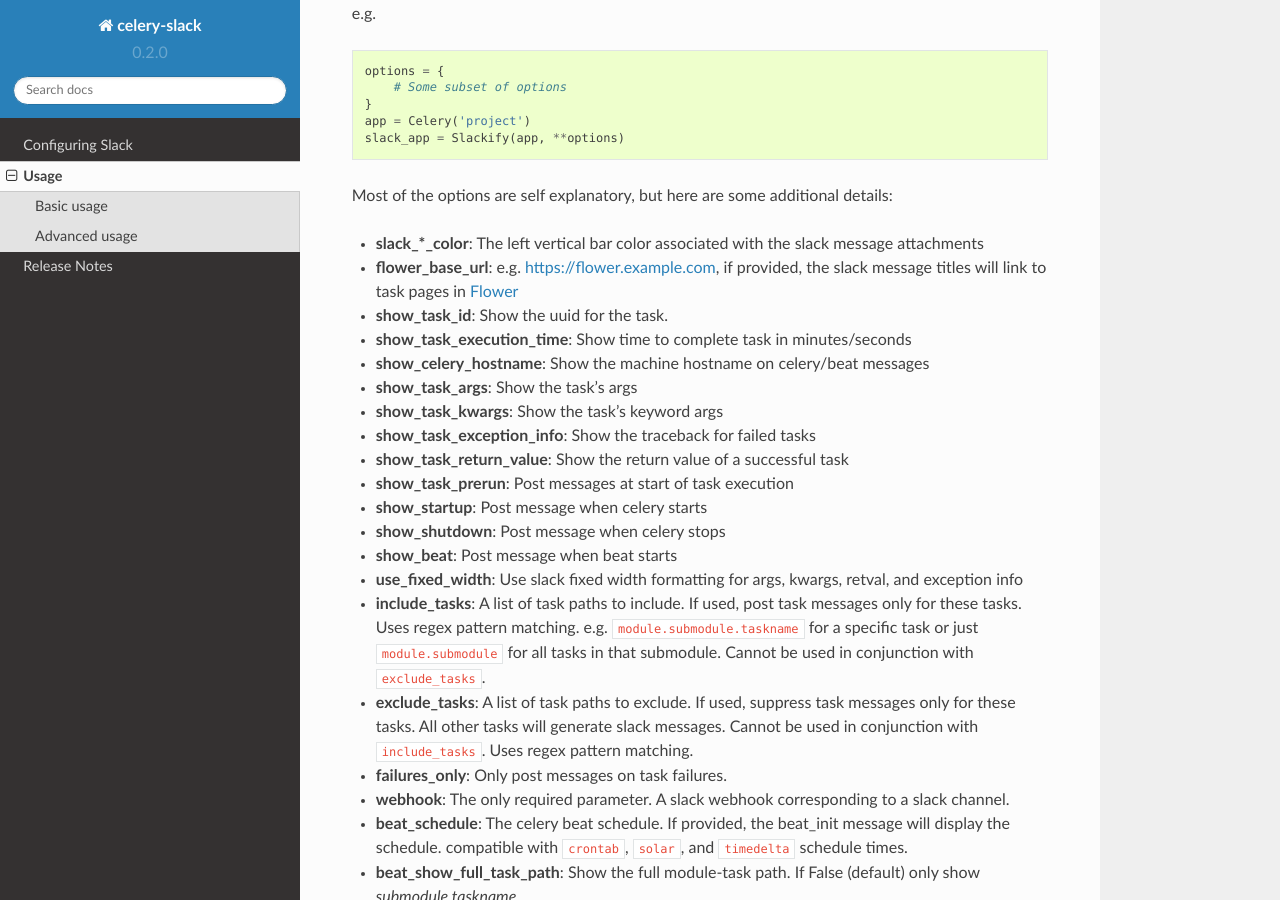
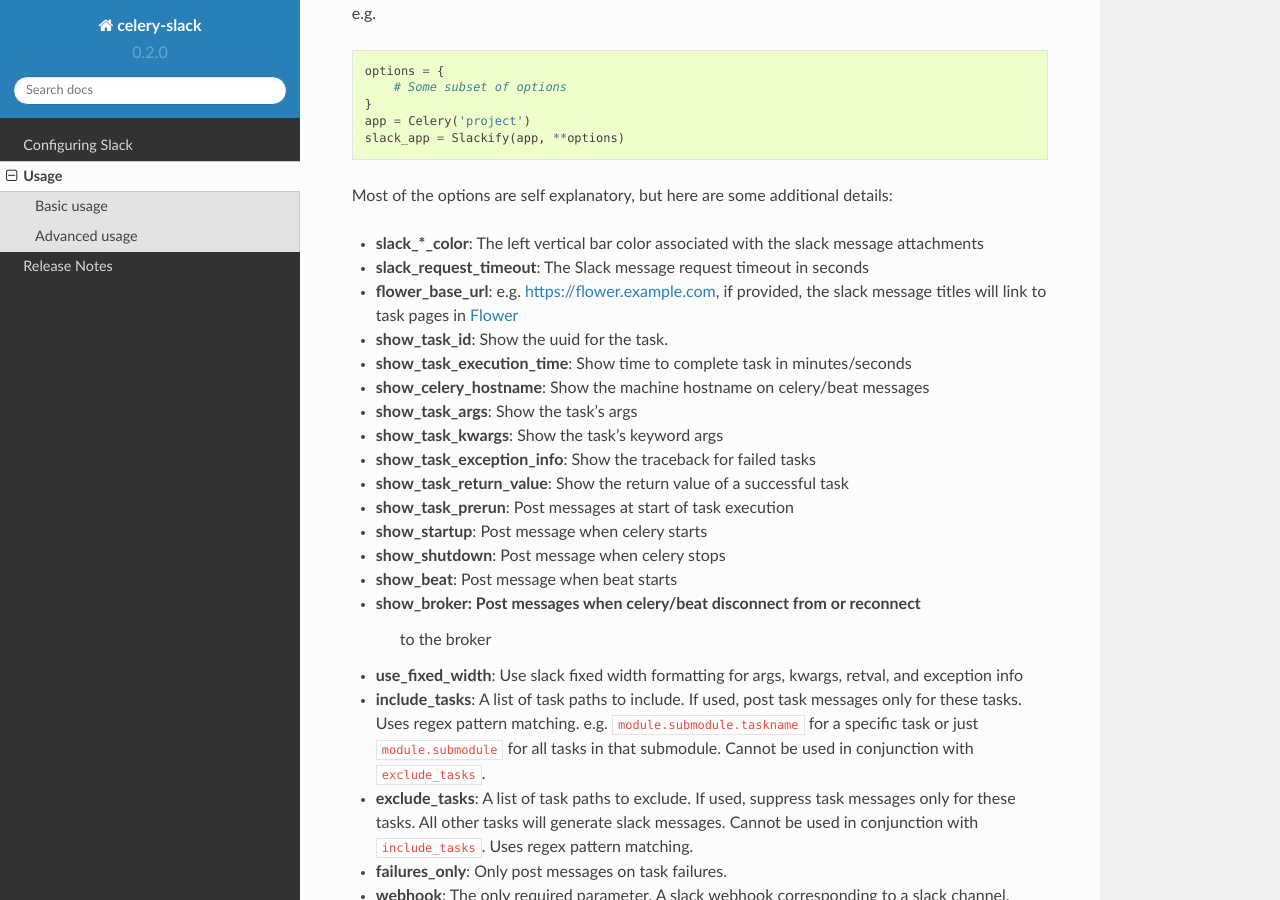
Before and after one commit to crflynn/celery-slack, a Sphinx documentation site: the page built from docs/usage.rst, in a window 1280 px wide and 900 px high, scrolled down 1311 px. Built offline with Sphinx 7.4.7 and the Read the Docs theme 2.0.0, drawn with Linux system fonts in a browser that asks for light colours.

Commit message:
update docs for broker option; update history for 0.3.0

```diff
--- a/HISTORY.rst
+++ b/HISTORY.rst
@@ -1,5 +1,11 @@
 Release History
 ---------------
+
+0.3.0 (2018-06-16)
+~~~~~~~~~~~~~~~~~~
+
+* Add messages for celery/beat disconnection/reconnection to broker
+* Add option to override the Slack request timeout value
 
 0.2.0 (2018-06-10)
 ~~~~~~~~~~~~~~~~~~
--- a/README.rst
+++ b/README.rst
@@ -146,6 +146,8 @@
 * **show_startup**: Post message when celery starts
 * **show_shutdown**: Post message when celery stops
 * **show_beat**: Post message when beat starts
+* **show_broker**: Post messages when celery/beat disconnect from or reconnect
+    to the broker
 * **use_fixed_width**: Use slack fixed width formatting for args, kwargs,
     retval, and exception info
 * **include_tasks**: A list of task paths to include. If used, post task
--- a/docs/usage.rst
+++ b/docs/usage.rst
@@ -85,6 +85,7 @@
 
 * **slack_\*_color**: The left vertical bar color associated with the slack
   message attachments
+* **slack_request_timeout**: The Slack message request timeout in seconds
 * **flower_base_url**: e.g. https://flower.example.com, if provided, the slack
   message titles will link to task pages
   in `Flower <http://flower.readthedocs.io/en/latest/>`_
@@ -99,6 +100,8 @@
 * **show_startup**: Post message when celery starts
 * **show_shutdown**: Post message when celery stops
 * **show_beat**: Post message when beat starts
+* **show_broker**: Post messages when celery/beat disconnect from or reconnect
+    to the broker
 * **use_fixed_width**: Use slack fixed width formatting for args, kwargs,
   retval, and exception info
 * **include_tasks**: A list of task paths to include. If used, post task
```
Also changed, not shown: README.md (+2 -0 lines).
